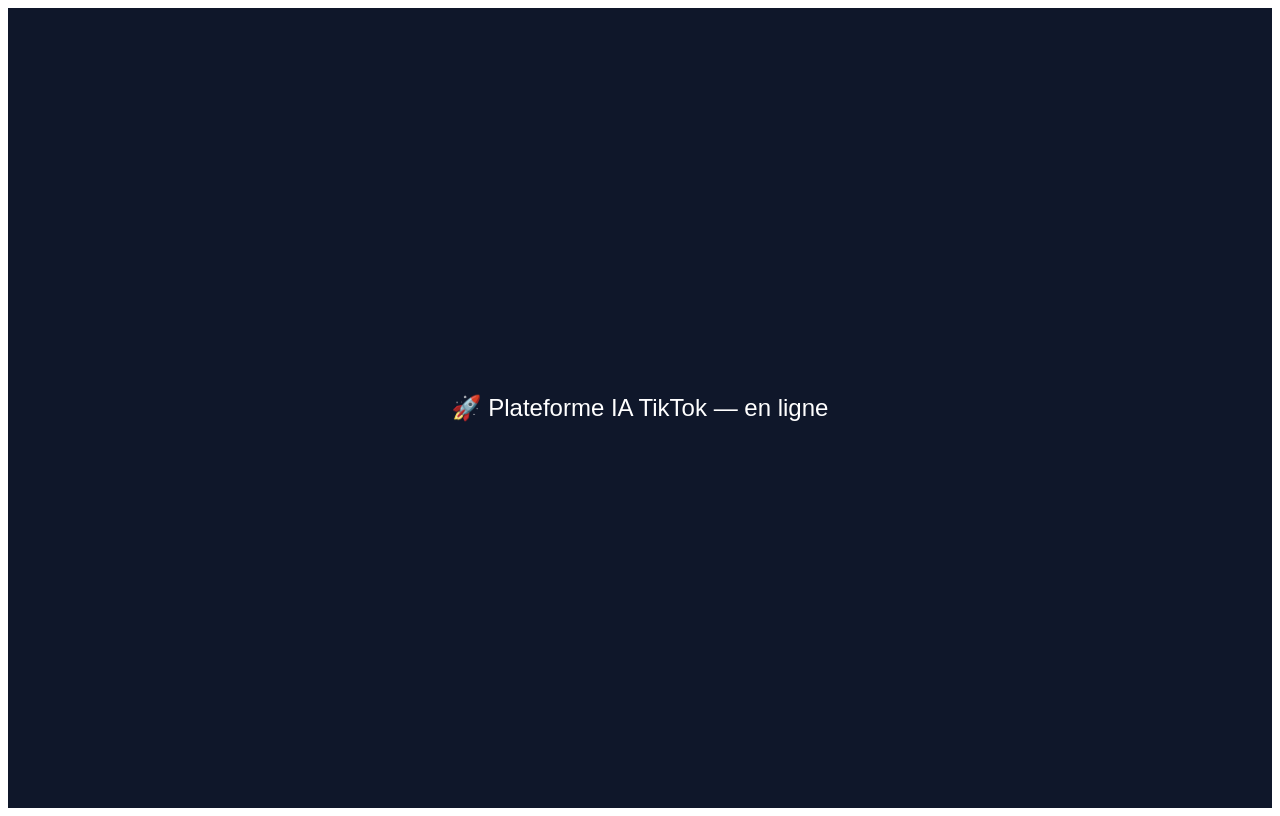
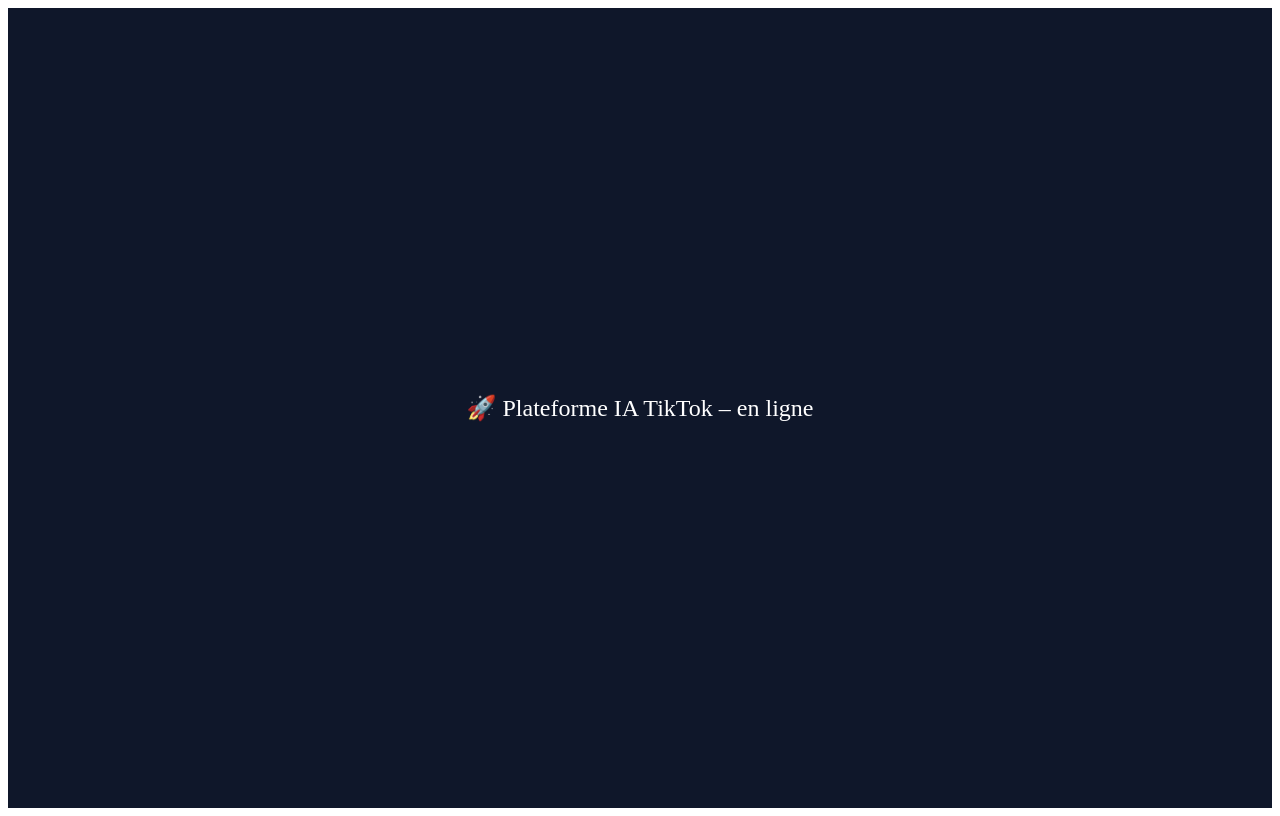
Before and after one commit to mbombaj4-source/ai-agents-tiktok-platform, a React (Vite) app: page / in a window 1280 px wide. Built offline with nearby package versions, Linux system fonts and the light colour scheme; the HTML template or start-up script is replaced by a standard one.

Commit message:
Update App.tsx

```diff
--- a/src/App.tsx
+++ b/src/App.tsx
@@ -7,10 +7,9 @@
       alignItems: "center",
       background: "#0f172a",
       color: "white",
-      fontSize: "24px",
-      fontFamily: "sans-serif"
+      fontSize: "24px"
     }}>
-      🚀 Plateforme IA TikTok — en ligne
+      🚀 Plateforme IA TikTok – en ligne
     </div>
   );
 }
```
